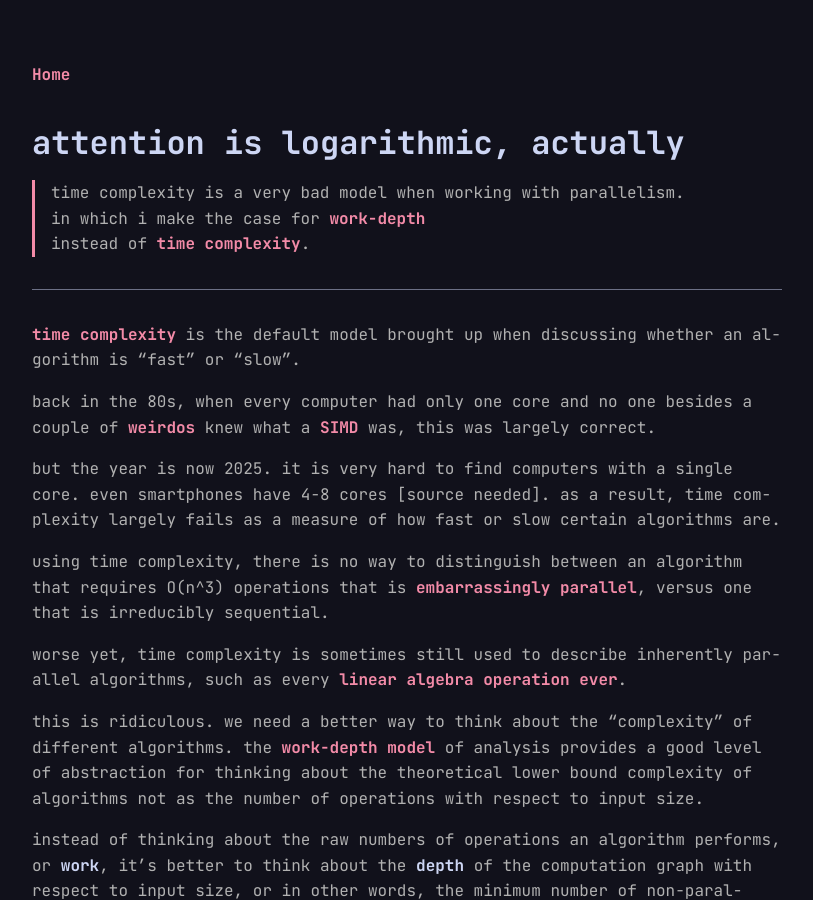
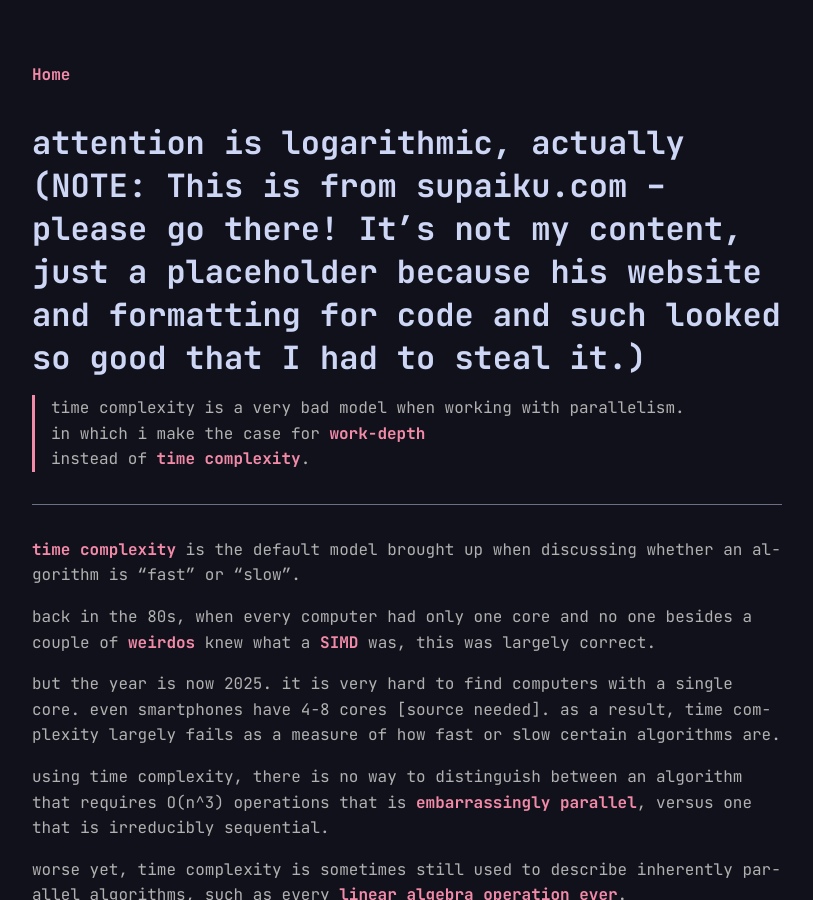
Before and after one commit to samj-ai/samj-ai.github.io, a Jekyll site: the page built from _posts/2025-03-25-attention-is-logarithmic.md, in a window 1280 px wide and 900 px high. Shown: the whole window, without its empty margins (233-1046 px from the left). Built offline with Jekyll 4.4.1, drawn with Linux system fonts in a browser that asks for light colours.

Commit message:
Tweak aethetics. Looks good now.

```diff
--- a/_config.yml
+++ b/_config.yml
@@ -2,6 +2,8 @@
 
 # No gem-based theme:
 theme: null
+# don't skip posts that have future dates
+future: true
 
 exclude:
   - "Gemfile"
--- a/_posts/2025-03-25-attention-is-logarithmic.md
+++ b/_posts/2025-03-25-attention-is-logarithmic.md
@@ -5,7 +5,7 @@
 date: 2025-03-25
 ---
 
-# attention is logarithmic, actually
+# attention is logarithmic, actually (NOTE: This is from supaiku.com -- please go there! It's not my content, just a placeholder because his website and formatting for code and such looked so good that I had to steal it.)
 
 > time complexity is a very bad model when working with parallelism.
 > in which i make the case for [work-depth](https://en.wikipedia.org/wiki/Analysis_of_parallel_algorithms)
```
Also changed, not shown: _posts/2025-03-26-ARC-AGI.md (added, +5 -0 lines), _posts/2025-03-27-infinite-games.md (added, +5 -0 lines), index.md (+4 -0 lines).
